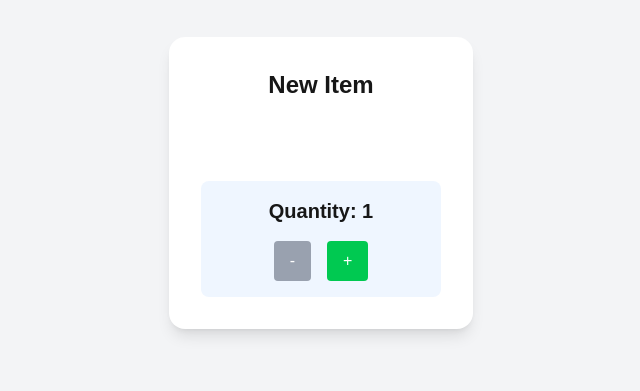
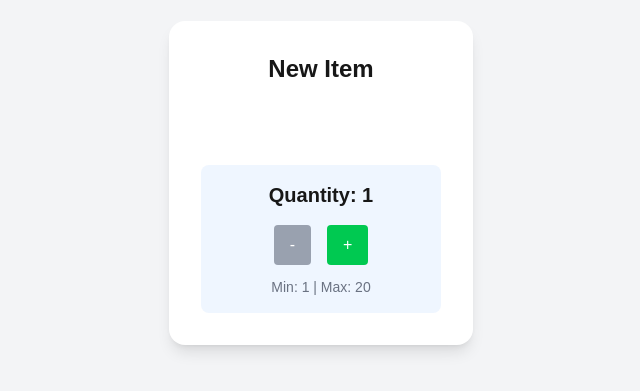
Before and after one commit to mitali1206/cprg306-assignments, a Next.js app: page /week-4 in a window 1280 px wide. Shown: the part 217-608 px from the top of the page, without its empty margins (319-959 px from the left). Built offline with nearby package versions, Linux system fonts and the light colour scheme.

Commit message:
Update new-item.js

```diff
--- a/app/week-4/new-item.js
+++ b/app/week-4/new-item.js
@@ -38,6 +38,9 @@ export default function NewItem() {
           +
         </button>
       </div>
+
+      <p className="text-sm text-gray-500 mt-3">Min: 1 | Max: 20</p>
+
     </div>
   );
 }
```
